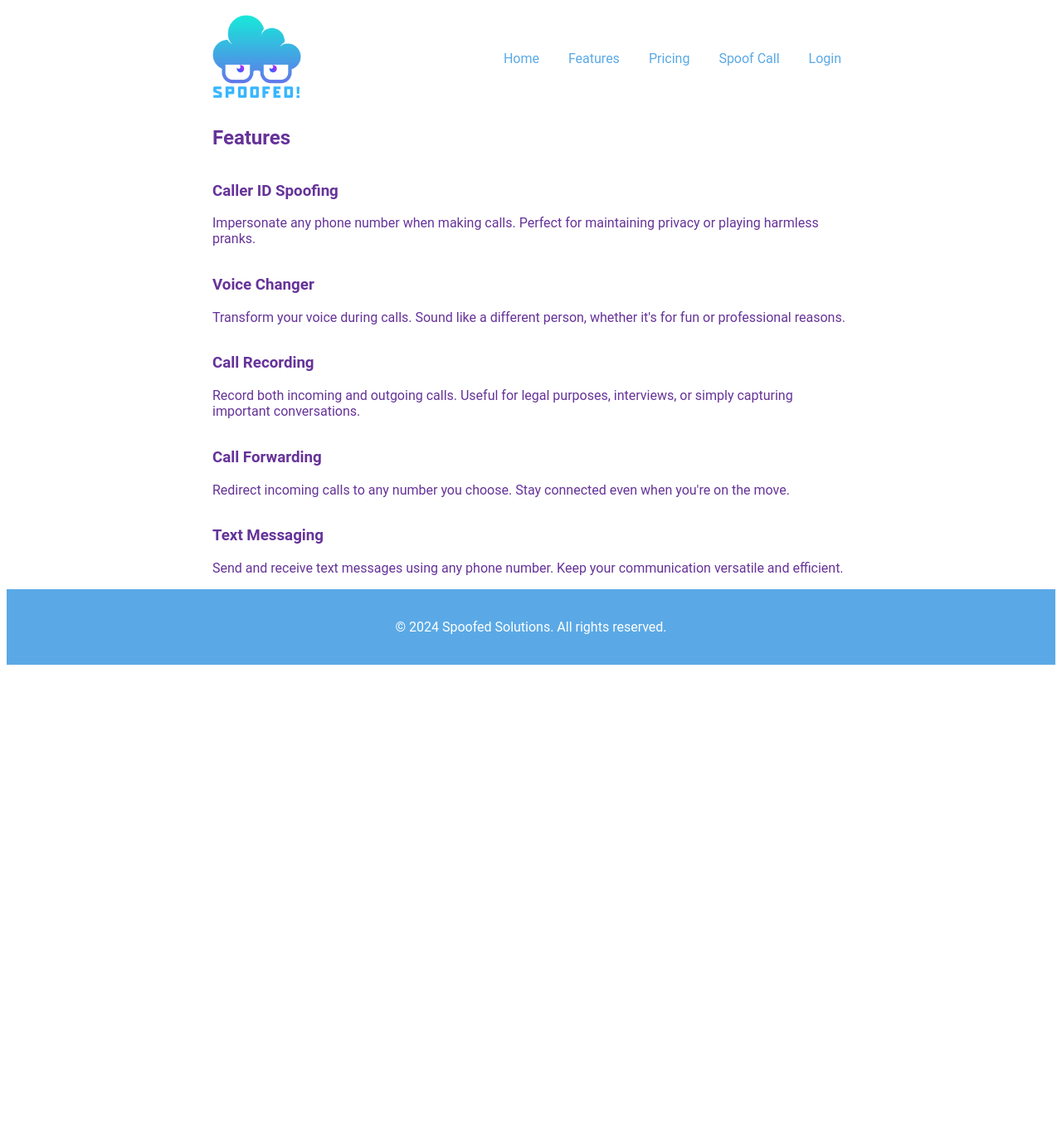
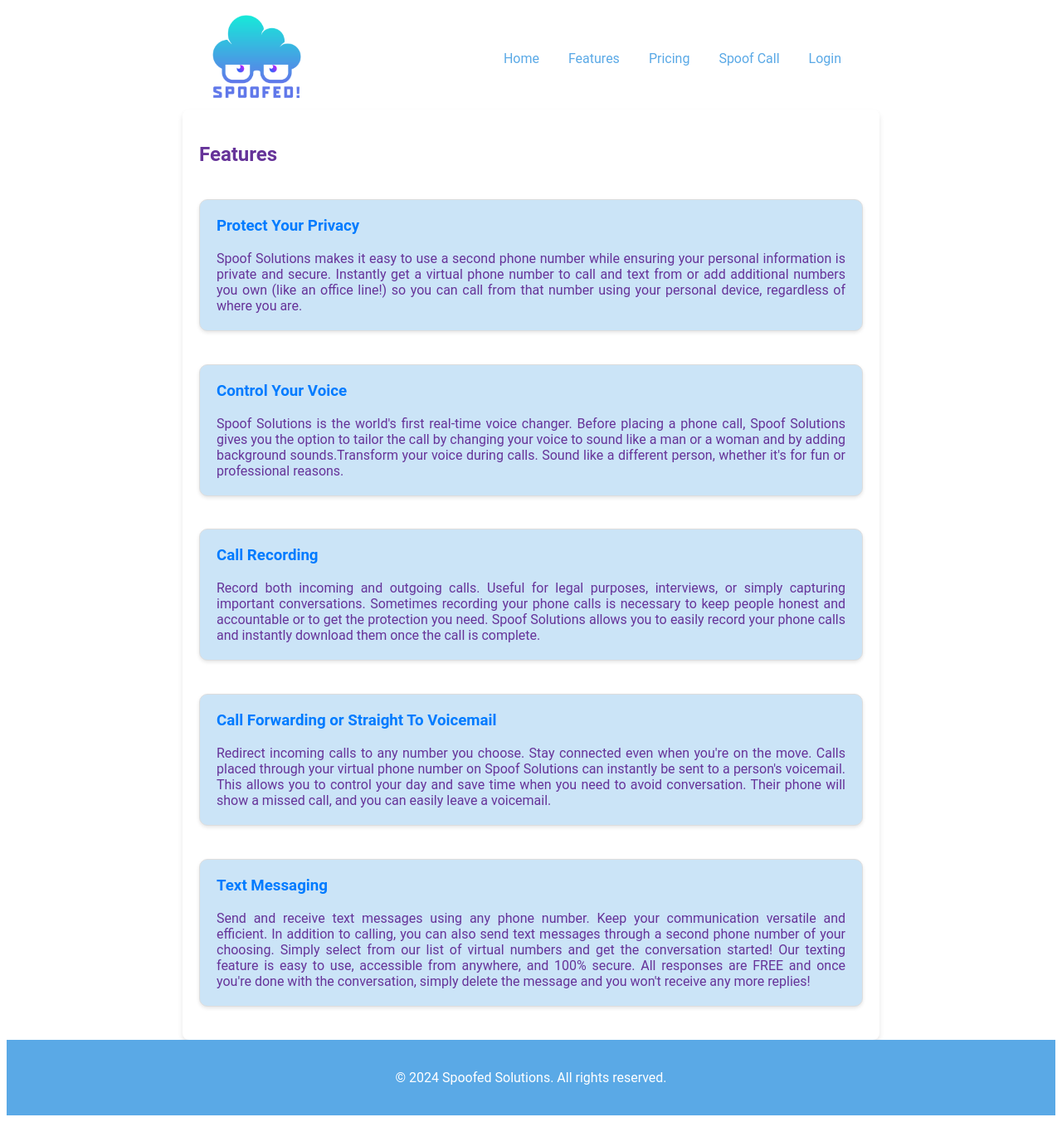
Before and after one commit to rwdvlpmnt/spoofed, a Django app: template templates/features.html in a window 1280 px wide. Shown: the whole page at 83% size. Before the commit the page ends 801 px from the top, so only its background shows below. Run offline with Django 3.2, Linux system fonts and the light colour scheme; the template is opened without the code that fills it, so the values that code supplies are empty.

Commit message:
Features update

```diff
--- a/static/css/styles.css
+++ b/static/css/styles.css
@@ -507,8 +507,8 @@
 }
 
 /* Container styles */
-.home-section .container {
-    max-width: 800px;
+.home-section .container, .features-section .container{
+    max-width: 768px;
     margin: 0 auto;
     padding: 20px;
     background-color: #fff;
@@ -549,7 +549,7 @@
 
 /* Mobile styles */
 @media (max-width: 768px) {
-    .home-section .container {
+    .home-section .container, .features-section .container{
         padding: 10px;
     }
 
@@ -704,18 +704,18 @@
 }
 
 /* General styles */
-.home-section .container {
+.home-section .container, .features-section .container{
     max-width: 800px;
     margin: 0 auto;
     padding: 20px;
 }
 
-.home-section h2 {
+.home-section h2, .features-section h2{
     text-align: center;
     margin-bottom: 20px;
 }
 
-.home-section p {
+.home-section p, .features-section p{
     text-align: justify;
 }
 
--- a/templates/features.html
+++ b/templates/features.html
@@ -8,30 +8,53 @@
 <section class="features-section">
     <div class="container">
         <h2>Features</h2>
-        <div class="feature">
-            <h3>Caller ID Spoofing</h3>
-            <p>Impersonate any phone number when making calls. Perfect for maintaining privacy or playing harmless
-                pranks.</p>
+        <div class="feature-block" id="feature0">
+            <h3>Protect Your Privacy</h3>
+            <p>Spoof Solutions makes it easy to use a second phone number while ensuring your personal information is private and secure. Instantly get a virtual phone number to call and text from or add additional numbers you own (like an office line!) so you can call from that number using your personal device, regardless of where you are.</p>
         </div>
-        <div class="feature">
-            <h3>Voice Changer</h3>
-            <p>Transform your voice during calls. Sound like a different person, whether it's for fun or professional
-                reasons.</p>
+        <div class="feature-block" id="feature1">
+            <h3>Control Your Voice</h3>
+            <p>Spoof Solutions is the world's first real-time voice changer. Before placing a phone call, Spoof Solutions gives you the option to tailor the call by changing your voice to sound like a man or a woman and by adding background sounds.Transform your voice during calls. Sound like a different person, whether it's for fun or professional reasons.</p>
         </div>
-        <div class="feature">
+        <div class="feature-block" id="feature2">
             <h3>Call Recording</h3>
-            <p>Record both incoming and outgoing calls. Useful for legal purposes, interviews, or simply capturing
-                important conversations.</p>
+            <p>Record both incoming and outgoing calls. Useful for legal purposes, interviews, or simply capturing important conversations. Sometimes recording your phone calls is necessary to keep people honest and accountable or to get the protection you need. Spoof Solutions allows you to easily record your phone calls and instantly download them once the call is complete.</p>
         </div>
-        <div class="feature">
-            <h3>Call Forwarding</h3>
-            <p>Redirect incoming calls to any number you choose. Stay connected even when you're on the move.</p>
+        <div class="feature-block" id="feature3">
+            <h3>Call Forwarding or Straight To Voicemail</h3>
+            <p>Redirect incoming calls to any number you choose. Stay connected even when you're on the move. Calls placed through your virtual phone number on Spoof Solutions can instantly be sent to a person's voicemail. This
+            allows you to control your day and save time when you need to avoid conversation. Their phone will show a missed call,
+            and you can easily leave a voicemail.</p>
         </div>
-        <div class="feature">
+        <div class="feature-block" id="feature4">
             <h3>Text Messaging</h3>
-            <p>Send and receive text messages using any phone number. Keep your communication versatile and efficient.
+            <p>Send and receive text messages using any phone number. Keep your communication versatile and efficient. In addition to calling, you can also send text messages through a second phone number of your choosing. Simply select from our list of virtual numbers and get the conversation started! Our texting feature is easy to use, accessible from anywhere, and 100% secure. All responses are FREE and once you're done with the conversation, simply delete the message and you won't receive any more replies!
             </p>
         </div>
     </div>
 </section>
+
+<script>
+    document.addEventListener('DOMContentLoaded', function () {
+        const options = {
+            threshold: 0.5
+        };
+
+        const callback = (entries, observer) => {
+            entries.forEach(entry => {
+                if (entry.isIntersecting) {
+                    entry.target.classList.add('rotate');
+                } else {
+                    entry.target.classList.remove('rotate');
+                }
+            });
+        };
+
+        const observer = new IntersectionObserver(callback, options);
+
+        document.querySelectorAll('.feature-block').forEach(block => {
+            observer.observe(block);
+        });
+    });
+</script>
 {% endblock %}
```
Also changed, not shown: templates/home.html (+5 -3 lines), backup/FullLogo_Transparent_NoBuffer.png (added), static/images/FullLogo_Transparent_NoBuffer.png, 1 other file.
